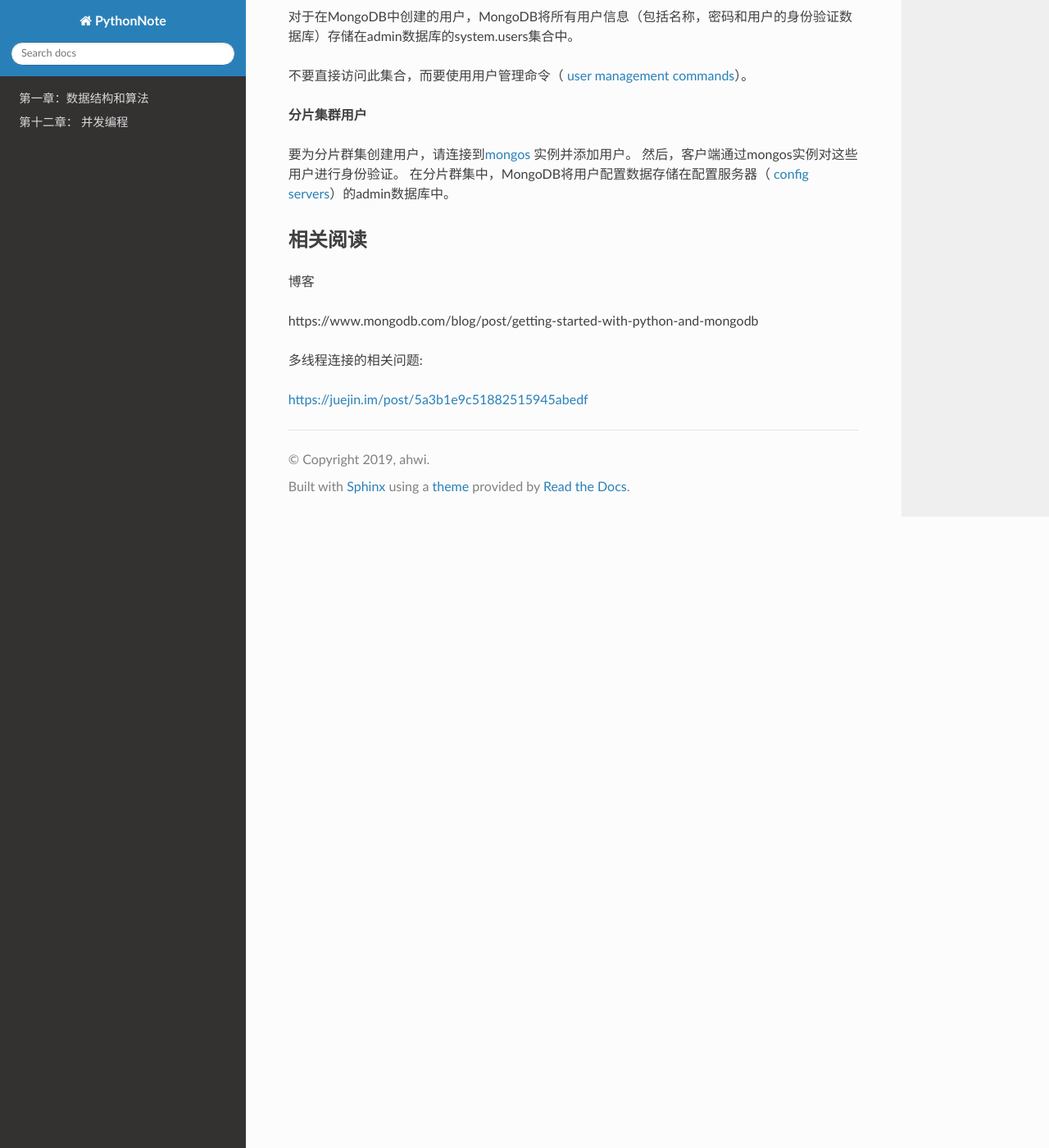
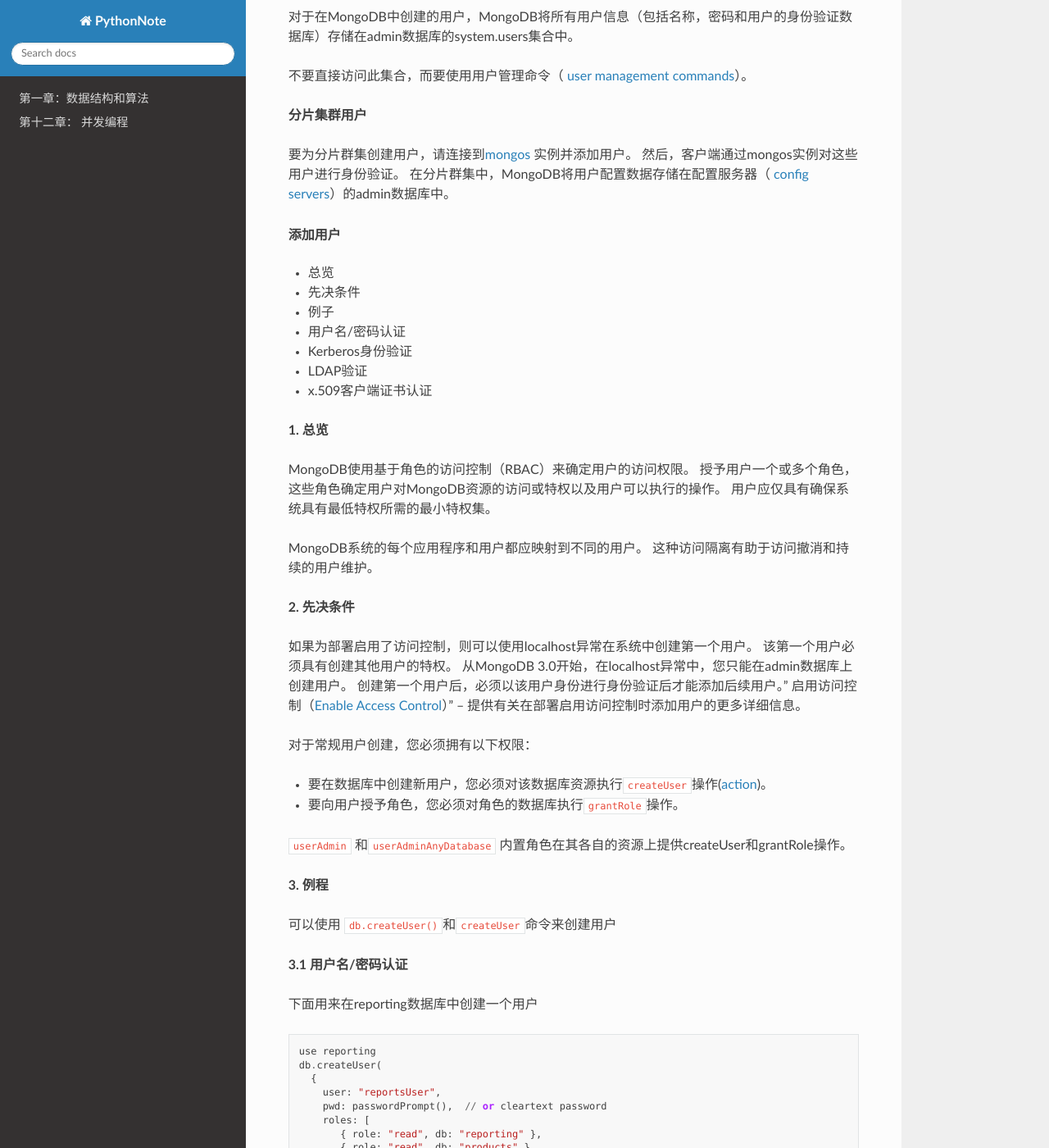
Before and after one commit to ahwi/PythonNote, a Sphinx documentation site: the page built from source/utils/mongo.md, in a window 1280 px wide and 1400 px high, scrolled down 8110 px. Shown: the whole window at 82% size. Built offline with Sphinx 7.4.7 and the Read the Docs theme 2.0.0, drawn with Linux system fonts in a browser that asks for light colours; pages that are not in the unit, such as notebooks, are missing from menus; some of the changed text lies outside the part shown.

Commit message:
mongo 1.添加用户认证相关笔记

````diff
--- a/source/utils/mongo.md
+++ b/source/utils/mongo.md
@@ -398,6 +398,73 @@
 
 
 
+###### 添加用户
+
+* 总览
+* 先决条件
+* 例子
+* 用户名/密码认证
+* Kerberos身份验证
+* LDAP验证
+* x.509客户端证书认证
+
+**1. 总览**
+
+MongoDB使用基于角色的访问控制（RBAC）来确定用户的访问权限。 授予用户一个或多个角色，这些角色确定用户对MongoDB资源的访问或特权以及用户可以执行的操作。 用户应仅具有确保系统具有最低特权所需的最小特权集。
+
+MongoDB系统的每个应用程序和用户都应映射到不同的用户。 这种访问隔离有助于访问撤消和持续的用户维护。
+
+**2. 先决条件**
+
+如果为部署启用了访问控制，则可以使用localhost异常在系统中创建第一个用户。 该第一个用户必须具有创建其他用户的特权。 从MongoDB 3.0开始，在localhost异常中，您只能在admin数据库上创建用户。 创建第一个用户后，必须以该用户身份进行身份验证后才能添加后续用户。" 启用访问控制（[Enable Access Control](https://docs.mongodb.com/manual/tutorial/enable-authentication/)）" -- 提供有关在部署启用访问控制时添加用户的更多详细信息。
+
+对于常规用户创建，您必须拥有以下权限：
+
+* 要在数据库中创建新用户，您必须对该数据库资源执行[`createUser`](https://docs.mongodb.com/manual/reference/privilege-actions/#createUser)操作([action](https://docs.mongodb.com/manual/reference/privilege-actions/#security-user-actions))。
+* 要向用户授予角色，您必须对角色的数据库执行[`grantRole`](https://docs.mongodb.com/manual/reference/privilege-actions/#grantRole)操作。
+
+[`userAdmin`](https://docs.mongodb.com/manual/reference/built-in-roles/#userAdmin) 和[`userAdminAnyDatabase`](https://docs.mongodb.com/manual/reference/built-in-roles/#userAdminAnyDatabase) 内置角色在其各自的资源上提供createUser和grantRole操作。
+
+**3. 例程**
+
+可以使用 [`db.createUser()`](https://docs.mongodb.com/manual/reference/method/db.createUser/#db.createUser)和[`createUser`](https://docs.mongodb.com/manual/reference/command/createUser/#dbcmd.createUser)命令来创建用户
+
+**3.1 用户名/密码认证**
+
+下面用来在reporting数据库中创建一个用户
+
+```
+use reporting
+db.createUser(
+  {
+    user: "reportsUser",
+    pwd: passwordPrompt(),  // or cleartext password
+    roles: [
+       { role: "read", db: "reporting" },
+       { role: "read", db: "products" },
+       { role: "read", db: "sales" },
+       { role: "readWrite", db: "accounts" }
+    ]
+  }
+)
+```
+
+
+
+**4. Kerberos身份验证**
+
+**5. LDAP验证**
+
+**6. x.509客户端证书认证**
+
+
+
+
+
+
+
+
+
 ## 相关阅读
 
 博客
````
Also changed, not shown: source/utils/Utils.md (+1 -1 lines).
